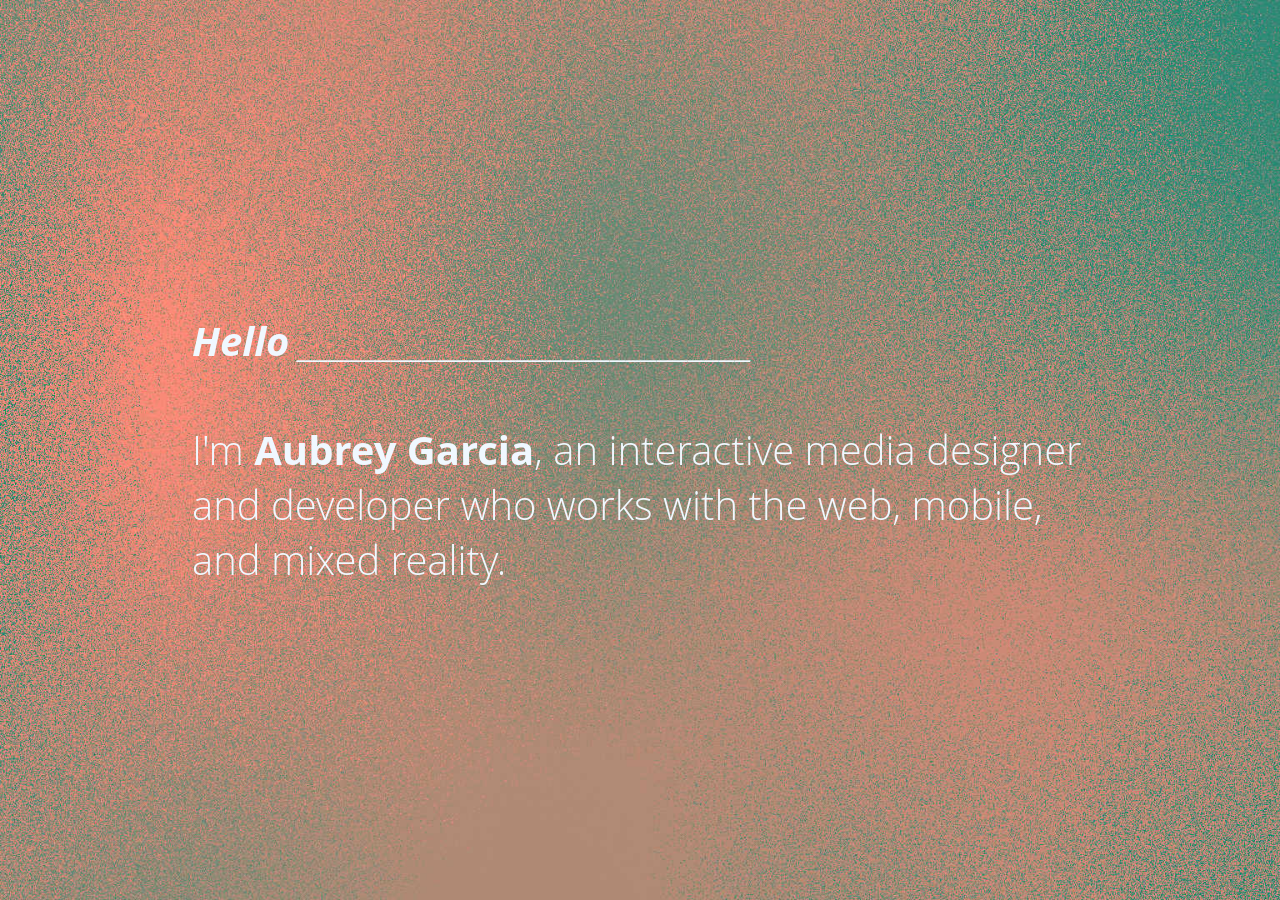
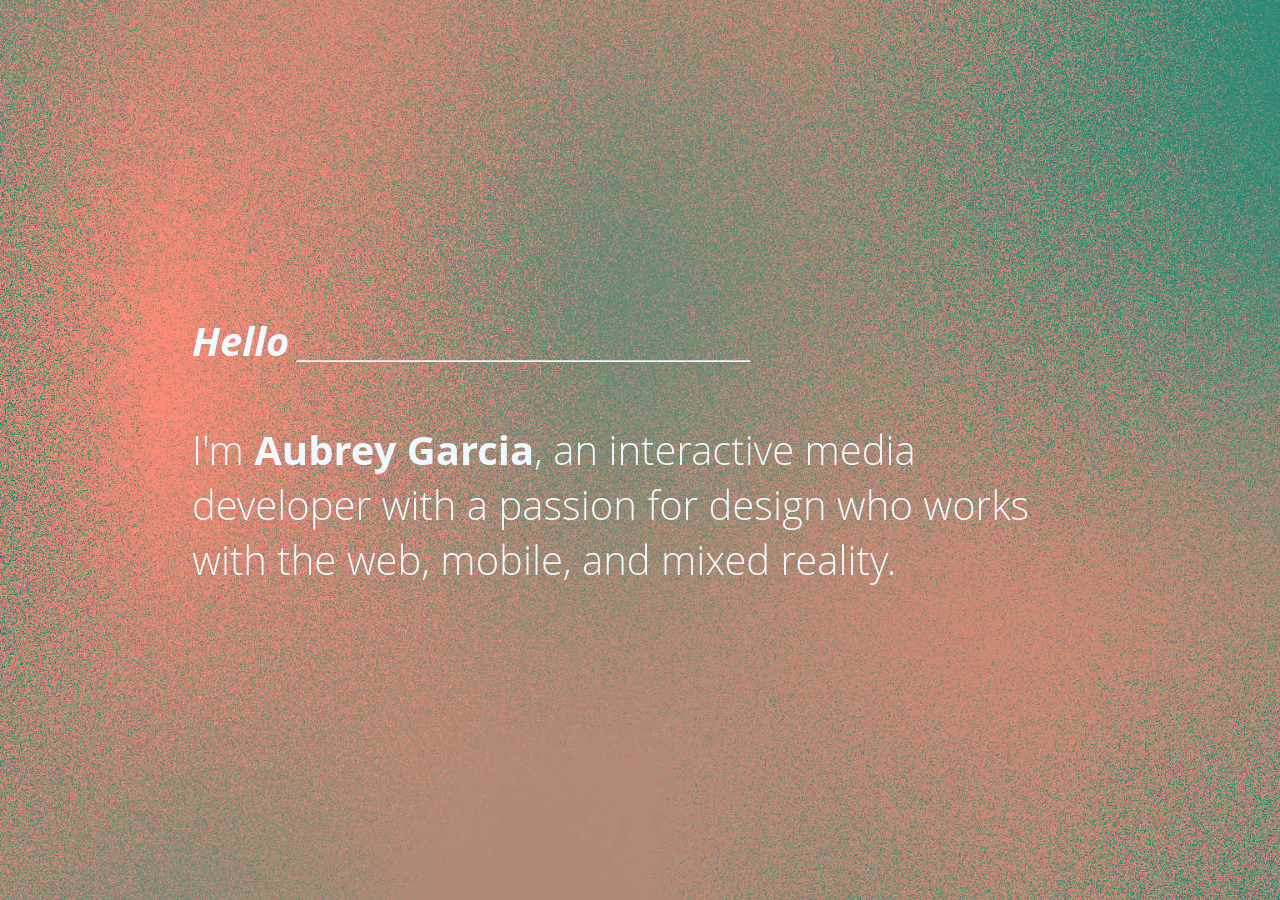
Before and after one commit to aubreymae/papayadots-portfolio, a Jekyll site: the page built from index.html, in a window 1280 px wide and 900 px high. Built offline with Jekyll 4.4.1, drawn with Linux system fonts in a browser that asks for light colours; some of the changed text lies outside the part shown.

Commit message:
Added event posters page and edited some content

```diff
--- a/_includes/header.html
+++ b/_includes/header.html
@@ -5,5 +5,5 @@
 </header> -->
 <div class="header-parallax">
     <h1 class="header-text"><i><b>Hello</b> _____________________________</i></h1>
-    <h1 class="header-text">I'm <b>Aubrey Garcia</b>, an interactive media designer and developer who works with the web, mobile, and mixed reality.</h1>
+    <h1 class="header-text">I'm <b>Aubrey Garcia</b>, an interactive media developer with a passion for design who works with the web, mobile, and mixed reality.</h1>
 </div>
--- a/about.html
+++ b/about.html
@@ -21,7 +21,7 @@
 
                 <p>She knows a variety of programming languages such as Java, C, HTML, CSS, and JavaScript and is continually learning more on her own time (C# and C++ for her augmented reality app ideas). Moreover, she is well-versed in the design and usability testing workflow and uses multiple applications to achieve them (Sketch, InDesign, Photoshop, Illustrator, and Affinity Photo and Designer).</p>
 
-                <p>Aubrey truly shines when she can balance creativity and technicality. Just as much as she loves technology, she carries an equal passion for art and storytelling. She loves to draw, paint, and write stories and she is still in the process of creating her own comic book. She wonders if she should mention video games in this section... yes, of course, she loves video games and she cannot wait for The Last of Us Part II and Cyberpunk 2077 to be released.</p>
+                <p>Aubrey truly shines when she can balance creativity and technicality. Just as much as she loves technology, she carries an equal passion for art and storytelling. She loves to draw, paint, and write stories and she is still in the process of creating her own comic book (I post my art on <a href="https://www.instagram.com/aubsimg/?hl=en">Instagram</a>). She wonders if she should mention video games in this section... yes, of course, she loves video games and she cannot wait for The Last of Us Part II and Cyberpunk 2077 to be released.</p>
 
                 <p>Lastly, Aubrey doesn't actually speak in third person, in person.</p>
             </div>
--- a/index.html
+++ b/index.html
@@ -50,6 +50,17 @@
             <img src="/assets/yifeel/yifeel-s.jpg" alt="Stock" width="100%" height="100%">
         </div>
     </div>
+    <!-- Event Posters -->
+    <div class="section-body-item">
+        <div class="section-body-item-desc">
+            <a class="home-project-link" href="/eventPosters.html#to-heading-title"><h3>Event Posters</h3>
+            <small>Photoshop, Illustrator</small>
+            <p class="section-body-item-desc-text">Various academic and club event posters at York University.</p></a>
+        </div>
+        <div class="section-body-item-img">
+            <img src="/assets/yifeel/yifeel-s.jpg" alt="Stock" width="100%" height="100%">
+        </div>
+    </div>
 
     <!--
     ----
--- a/swipeTouch.html
+++ b/swipeTouch.html
@@ -87,6 +87,6 @@
 
         <div id="breadcrumbs-footer">
             <a href="/index.html">Go Back to Home</a>
-            <a href="/yifeel.html#to-heading-title">Previous - YIFeel</a>
+            <a href="/eventPosters.html#to-heading-title">Previous - Event Posters</a>
         </div>
     </div>
--- a/yifeel.html
+++ b/yifeel.html
@@ -51,6 +51,6 @@
         <div id="breadcrumbs-footer">
             <a href="/index.html#to-heading-title">Go Back to Home</a>
             <a href="/moonbox.html#to-heading-title">Previous - Moon Box</a>
-            <a href="/swipeTouch.html#to-heading-title">Next - Touch v. Swipe</a>
+            <a href="/eventPosters.html#to-heading-title">Next - Event Posters</a>
         </div>
     </div>
```
Also changed, not shown: eventPosters.html (added, +53 -0 lines), assets/eventPosters/legal-rights-in-canada.jpg (added), assets/eventPosters/peerprogram-register.jpg (added), assets/eventPosters/polish-interview-skills.jpg (added), assets/eventPosters/welcomeparty-summer.jpg (added), 1 other file.
